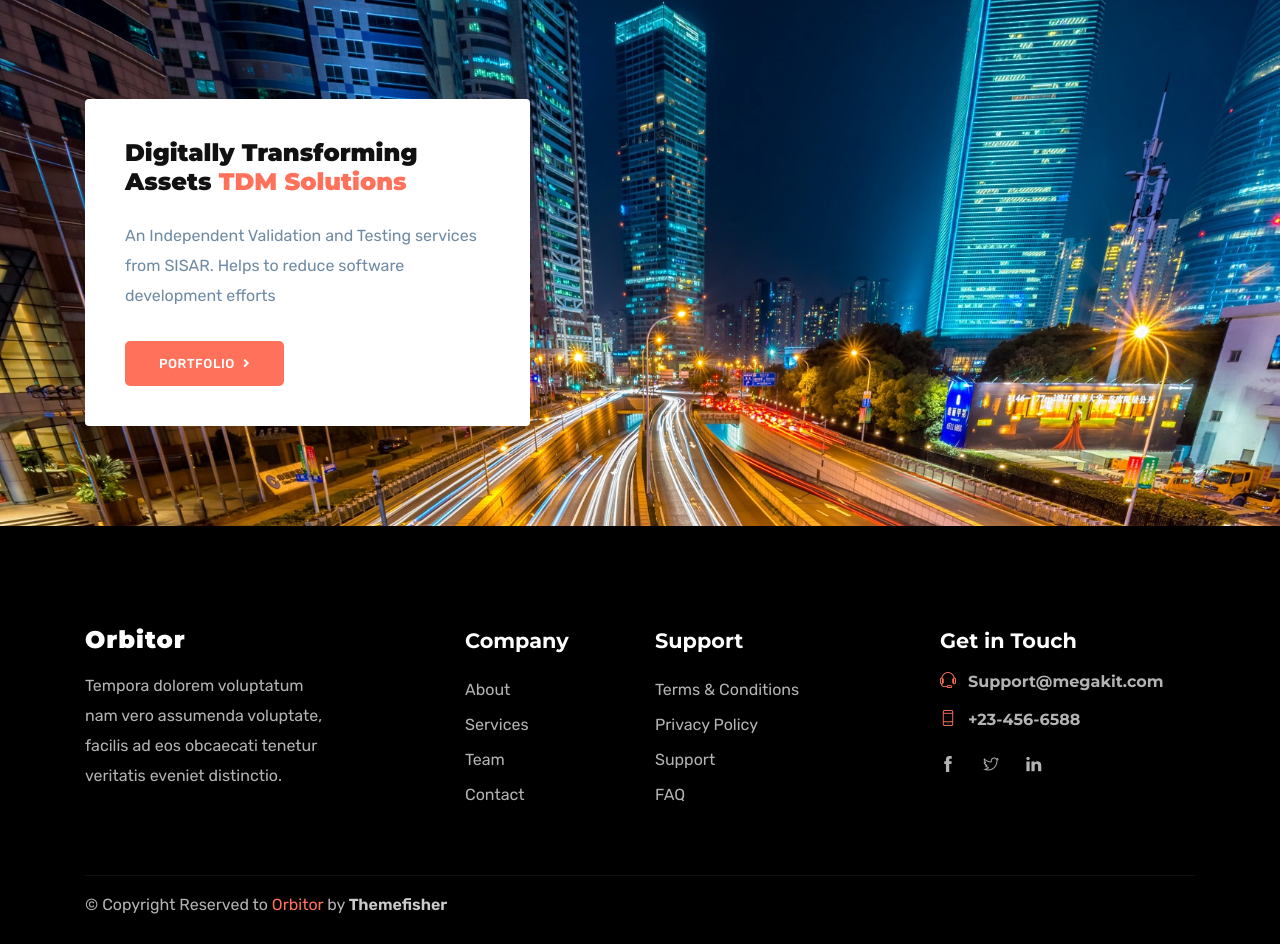
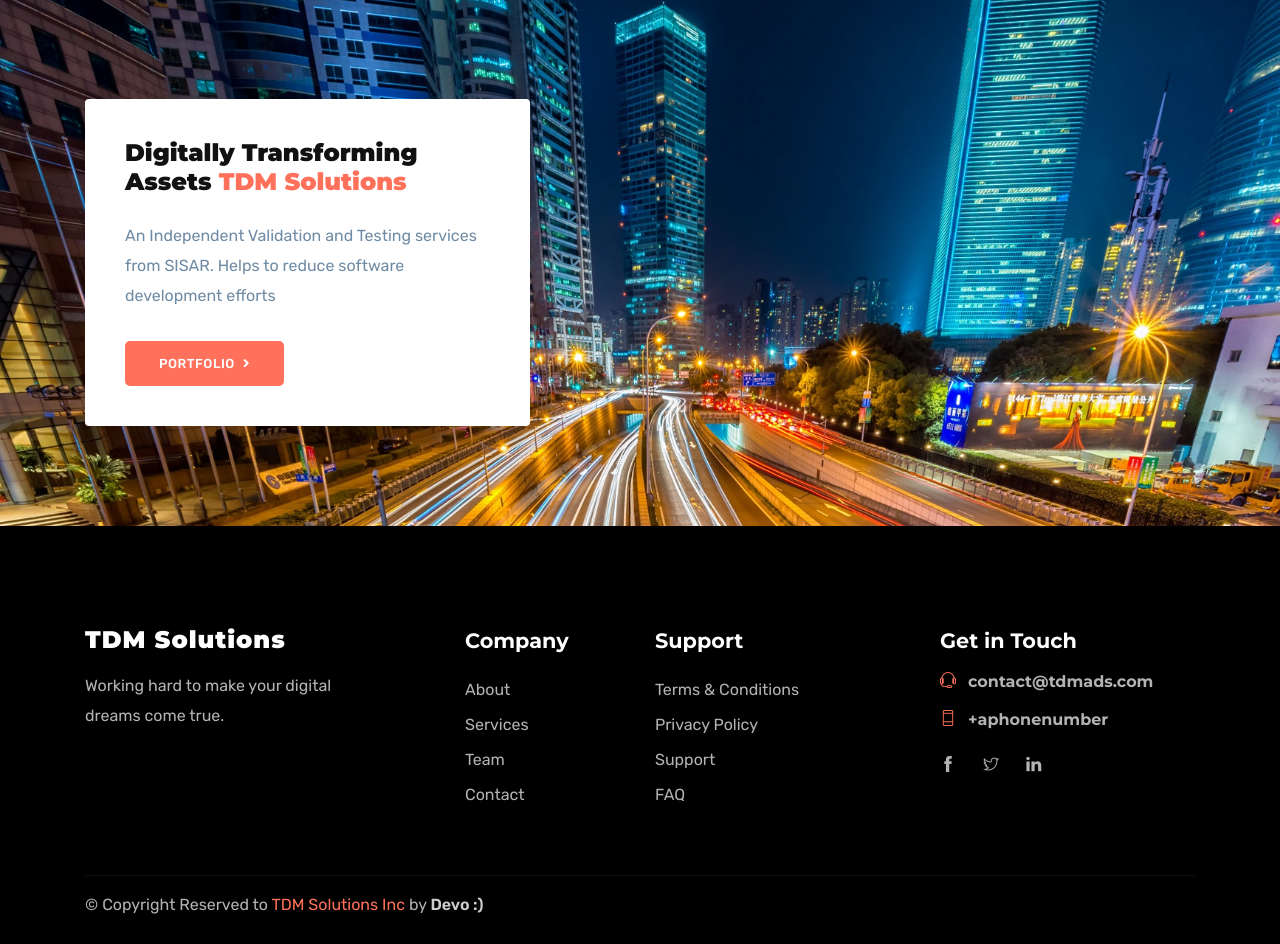
Before and after one commit to PilotDevo/tdmads, a Django app: page / in a window 1280 px wide. Shown: the part 1780-2724 px from the top of the page. Run offline with Django 3.2, Linux system fonts and the light colour scheme; parts of the project's set-up code (start-up, migrations or seed data) failed here and were passed over; some libraries are stand-ins or nearby versions.

Commit message:
Update footer.html

```diff
--- a/tdmads/templates/partials/footer.html
+++ b/tdmads/templates/partials/footer.html
@@ -5,9 +5,9 @@
 			<div class="column is-3-widescreen is-6-tablet">
 				<div class="widget">
 					<div class="logo mb-4">
-						<h3>Orbitor</h3>
+						<h3>TDM Solutions</h3>
 					</div>
-					<p>Tempora dolorem voluptatum nam vero assumenda voluptate, facilis ad eos obcaecati tenetur veritatis eveniet distinctio.</p>
+					<p>Working hard to make your digital dreams come true.</p>
 				</div>
 			</div>
 			<div class="column is-2-widescreen is-6-desktop is-6-tablet ml-auto">
@@ -37,13 +37,13 @@
 			<div class="column is-3-widescreen is-6-desktop is-6-tablet">
 				<div class="widget widget-contact">
 					<h4 class="is-capitalize mb-4">Get in Touch</h4>
-					<h6><a href="tel:+23-345-67890" > <i class="ti-headphone-alt mr-3"></i>Support@megakit.com</a></h6>
-					<h6><a href="mailto:support@gmail.com" > <i class="ti-mobile mr-3"></i>+23-456-6588</a></h6>
+					<h6><a href="tel:+" > <i class="ti-headphone-alt mr-3"></i>contact@tdmads.com</a></h6>
+					<h6><a href="mailto:support@gmail.com" > <i class="ti-mobile mr-3"></i>+aphonenumber</a></h6>
 
 					<ul class="list-inline footer-socials mt-5">
-						<li class="list-inline-item"><a href="https://www.facebook.com/themefisher"><i class="ti-facebook mr-2"></i></a></li>
-						<li class="list-inline-item"><a href="https://twitter.com/themefisher"><i class="ti-twitter mr-2"></i></a></li>
-						<li class="list-inline-item"><a href="https://www.pinterest.com/themefisher/"><i class="ti-linkedin mr-2 "></i></a></li>
+						<li class="list-inline-item"><a href="https://www.facebook.com/"><i class="ti-facebook mr-2"></i></a></li>
+						<li class="list-inline-item"><a href="https://twitter.com/"><i class="ti-twitter mr-2"></i></a></li>
+						<li class="list-inline-item"><a href="https://www.pinterest.com/"><i class="ti-linkedin mr-2 "></i></a></li>
 					</ul>
 				</div>
 			</div>
@@ -53,7 +53,7 @@
 			<div class="columns">
 				<div class="column is-6-widescreen">
 					<div class="copyright">
-						&copy; Copyright Reserved to <span class="text-color">Orbitor</span> by <a href="https://themefisher.com/" target="_blank">Themefisher</a>
+						&copy; Copyright Reserved to <span class="text-color">TDM Solutions Inc</span> by <a href="" target="_blank">Devo :)</a>
 					</div>
 				</div>
 			</div>
```
